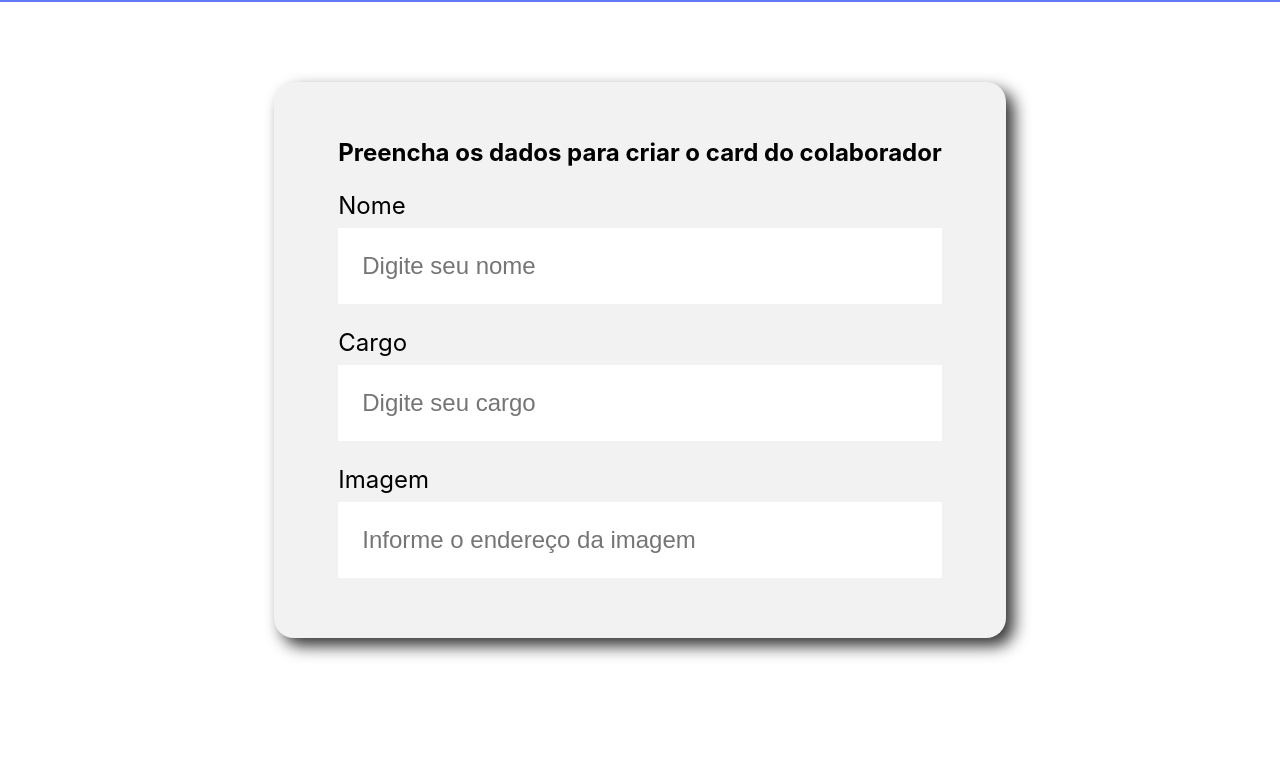
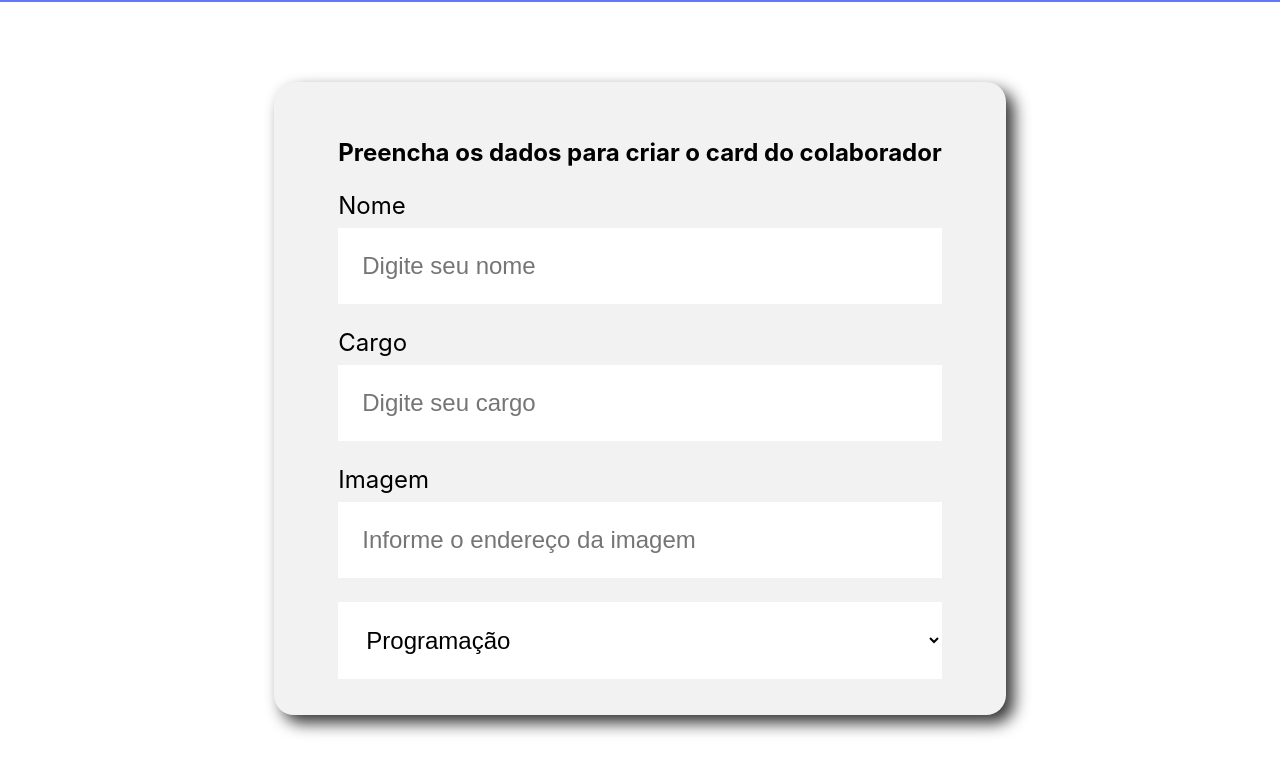
Before and after one commit to wgustavosantos/Alura-React-Javascript, a JavaScript app: page / in a window 1280 px wide. Shown: the part 496-1269 px from the top of the page. Before the commit the page ends 1214 px from the top, so only its background shows below. Built offline with nearby package versions, Linux system fonts and the light colour scheme; the HTML template or start-up script is replaced by a standard one.

Commit message:
Lista dos times

```diff
--- a/src/App.js
+++ b/src/App.js
@@ -1,5 +1,6 @@
-import Banner from './componentes/Banner/Banner';
+import {Banner} from './componentes/Banner/Banner.js';
 import Formulario from './componentes/Formulario';
+
 
 function App() {
   return (
--- a/src/componentes/Formulario/index.js
+++ b/src/componentes/Formulario/index.js
@@ -1,7 +1,19 @@
 import './Formulario.css'
 import CampoTexto from '../CampoTexto/';
+import ListaSuspensa from '../ListaSuspensa/ListaSuspensa';
 
 const Formulario = () => {
+
+    const times = [
+        'Programação',
+        'Front-End',
+        'Data Science',
+        'Devops',
+        'UX e Design',
+        'Mobile',
+        'Inovação e Gestão'
+    ]
+
     return (
         <section className='formulario'>
             <form>
@@ -9,6 +21,7 @@
                 <CampoTexto label='Nome' placeholder='Digite seu nome' />
                 <CampoTexto label='Cargo' placeholder='Digite seu cargo' />
                 <CampoTexto label='Imagem' placeholder='Informe o endereço da imagem' />
+                <ListaSuspensa itens={times}/>
             </form>
         </section>
     )
--- /dev/null
+++ b/src/componentes/ListaSuspensa/ListaSuspensa.css
@@ -0,0 +1,13 @@
+.lista-suspensa {
+
+}
+
+.lista-suspensa select {
+    background-color: #FFFFFF;
+    box-shadow: 10px 10px 10px 30px rgba(red0, 0, 0, 0.06);
+    width: 100%;
+    border: none;
+    font-size: 24px;
+    padding: 24px;
+    box-sizing: border-box;
+}
--- /dev/null
+++ b/src/componentes/ListaSuspensa/ListaSuspensa.js
@@ -0,0 +1,16 @@
+import './ListaSuspensa.css';
+
+const ListaSuspensa = (props) => {
+    return (
+        <div className='lista-suspensa'>
+            <label>{props.label}</label>
+            <select>
+                {props.itens.map(item => {
+                    return <option key={item}>{item}</option>;
+                })}
+            </select>
+        </div>
+    );
+}
+
+export default ListaSuspensa
```
Also changed, not shown: src/componentes/Banner/Banner.js (+6 -3 lines).
